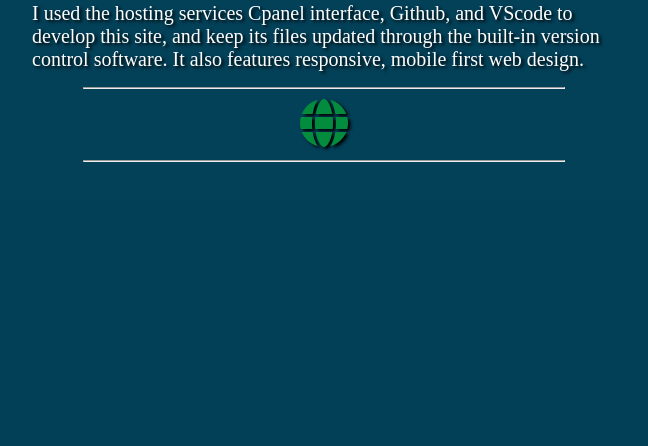
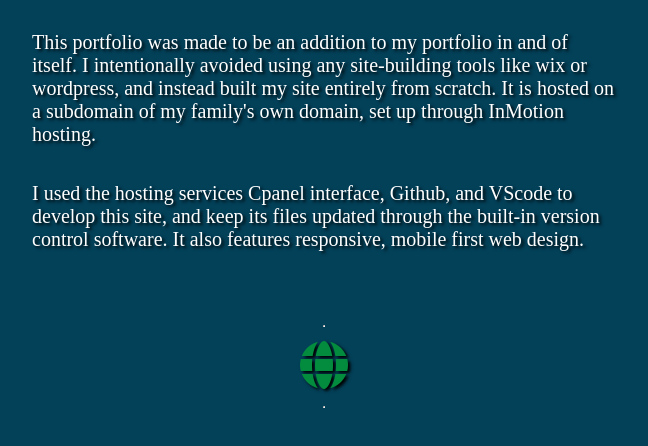
Before and after one commit to kylieCrooker/Portfolio, a PHP site: page /examples.php in a window 1280 px wide. Shown: the part 1594-2040 px from the top of the page, without its empty margins (316-964 px from the left). Before the commit the page ends 1756 px from the top, so only its background shows below. Run offline with PHP 8.4, Linux system fonts and the light colour scheme; style sheets or scripts are compiled from the project's sources; some libraries are stand-ins or nearby versions; some web fonts are replaced.

Commit message:
Examples.css
Added default width to example containers.
Changed margin to padding for p elements.
Added styling rules for border div and example text containers.

```diff
--- a/css/examples.css
+++ b/css/examples.css
@@ -1,16 +1,13 @@
 .example {
-  width: 80%;
+  width: 600px;
   display: flex;
   flex-direction: column;
+  gap: 4px;
   align-items: center;
 }
 
-.example hr {
-  width: 80%;
-}
-
 .example p {
-  margin: 8px;
+  padding: 8px;
 }
 
 .example-links {
@@ -21,6 +18,18 @@
   transform: scale(1.5);
 }
 
+.border-div {
+  border-style: groove;
+  height: 400px;
+  width: 100%;
+  border-color: #038C3E;
+}
+
+.example-text {
+  height: 310px;
+  overflow: scroll;
+}
+
 @media only screen and (min-width: 1200px) {
   .example {
     width: 600px;
--- a/css/examples.scss
+++ b/css/examples.scss
@@ -1,16 +1,15 @@
+$nameTextDefault: #038C3E;
+
 .example {
-    width: 80%;
+    width: 600px;
     display: flex;
     flex-direction: column;
+    gap: 4px;
     align-items: center;
 }
 
-.example hr {
-    width: 80%;
-}
-
 .example p {
-    margin: 8px;
+    padding: 8px;
 }
 
 .example-links {
@@ -21,6 +20,18 @@
     transform: scale(1.5);
 }
 
+.border-div {
+    border-style: groove;
+    height: 400px;
+    width: 100%;
+    border-color: $nameTextDefault ;
+}
+
+.example-text {
+    height: 310px;
+    overflow: scroll;
+}
+
 @media only screen and (min-width: 1200px) {
     .example {
         width: 600px;
```
Also changed, not shown: 1 other file.
